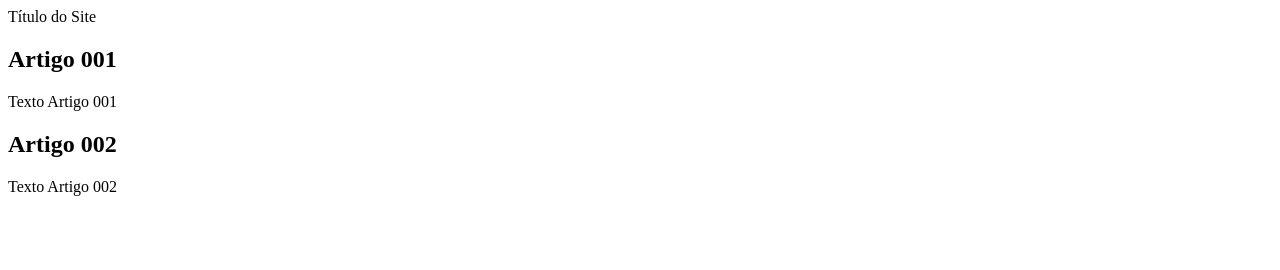
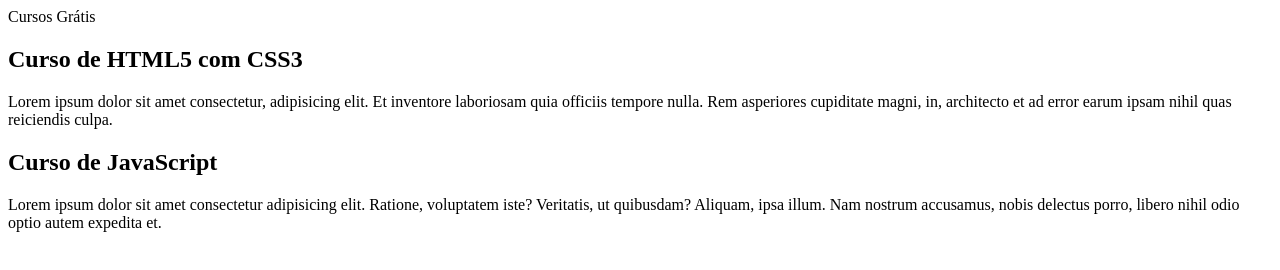
Before and after one commit to karolinagb/projeto-site, a plain HTML site: page index.html in a window 1280 px wide. Drawn offline with Linux system fonts and the light colour scheme.

Commit message:
Comecei a escrever o conteúdo

```diff
--- a/index.html
+++ b/index.html
@@ -7,14 +7,14 @@
 </head>
 <body>
     <main>
-        <header>Título do Site</header>
+        <header>Cursos Grátis</header>
         <article>
-            <h2>Artigo 001</h2>
-            <p>Texto Artigo 001</p>
+            <h2>Curso de HTML5 com CSS3</h2>
+            <p>Lorem ipsum dolor sit amet consectetur, adipisicing elit. Et inventore laboriosam quia officiis tempore nulla. Rem asperiores cupiditate magni, in, architecto et ad error earum ipsam nihil quas reiciendis culpa.</p>
         </article>
         <article>
-            <h2>Artigo 002</h2>
-            <p>Texto Artigo 002</p>
+            <h2>Curso de JavaScript</h2>
+            <p>Lorem ipsum dolor sit amet consectetur adipisicing elit. Ratione, voluptatem iste? Veritatis, ut quibusdam? Aliquam, ipsa illum. Nam nostrum accusamus, nobis delectus porro, libero nihil odio optio autem expedita et.</p>
         </article>
     </main>
 </body>
```
